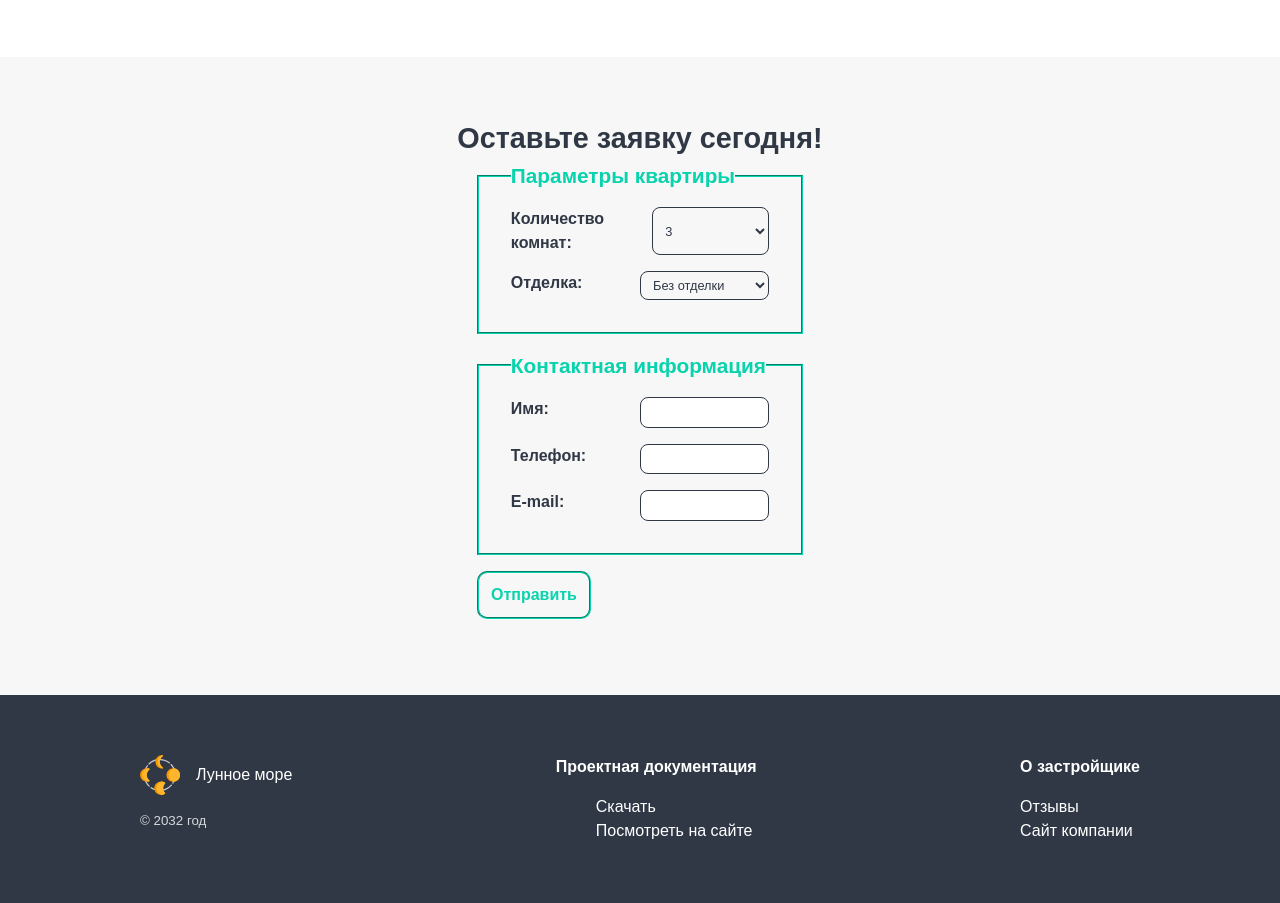
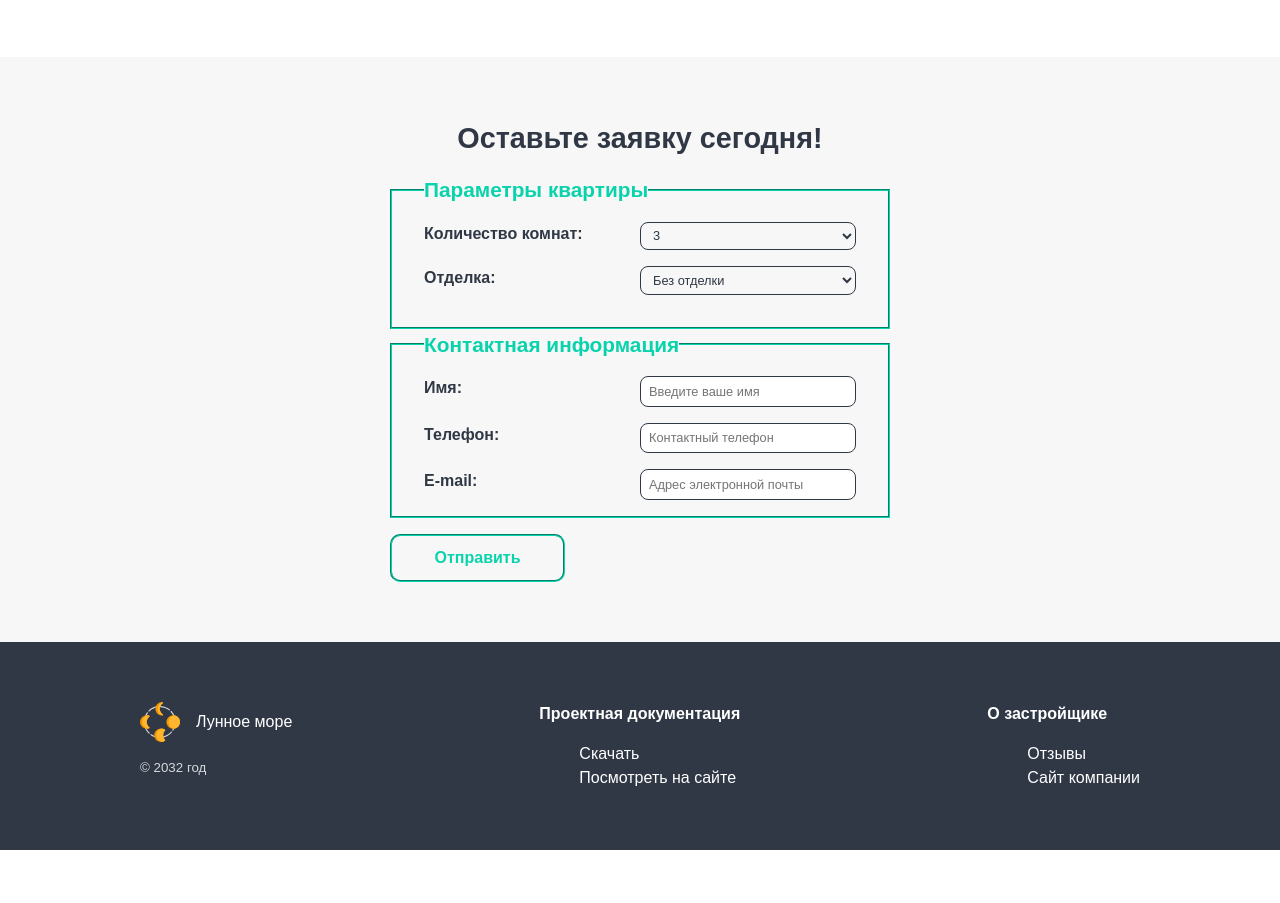
Before and after one commit to BabayevEldar/layout-designer-project-lvl1, a website: page src/index.html in a window 1280 px wide. Shown: the part 1431-2334 px from the top of the page. After the commit the page ends 2281 px from the top, so only its background shows below. Drawn offline with Linux system fonts and the light colour scheme.

Commit message:
Fixed styles, added form checks

```diff
--- a/src/index.html
+++ b/src/index.html
@@ -17,7 +17,7 @@
       <div class="logo w-20 d-flex align-items-center">
         <img src="./assets/logo.svg"
              alt="Logo"
-             class="mr logo__img">
+             class="mr-1 logo__img">
         <span>Лунное море</span>
       </div>
       <nav class="navigation fl-grow-3">
@@ -102,11 +102,13 @@
       </section>
       <section id="booking"
                class="d-flex-column align-items-center bg_cream">
-        <h2>Оставьте заявку сегодня!</h2>
-        <form class="content">
+        <div class="content">
+          <h2 class="text_center">Оставьте заявку сегодня!</h2>
+          <form class="content"
+                onsubmit="alert('Form sended!')">
             <fieldset class="fieldset border_green">
               <legend class="text_green">Параметры квартиры</legend>
-            <div class="d-flex space-between">
+              <div class="d-flex space-between mb-1">
                 <label for="room-options"
                        class="text_bold">Количество комнат:</label>
                 <select id="room-options">
@@ -115,7 +117,7 @@
                   <option>1</option>
                 </select>
               </div>
-            <div class="d-flex space-between">
+              <div class="d-flex space-between mb-1">
                 <label for="room-finishing"
                        class="text_bold">Отделка:</label>
                 <select id="room-finishing">
@@ -125,20 +127,23 @@
                 </select>
               </div>
             </fieldset>
-          <fieldset class="fieldset border_green d-flex-column">
+            <fieldset class="fieldset border_green d-flex-column mb-1">
               <legend class="text_green">Контактная информация</legend>
-            <div class="d-flex space-between">
+              <div class="d-flex space-between mb-1">
                 <label for="name"
                        class="text_bold">Имя:</label>
                 <input id="name"
                        type="text"
+                       placeholder="Введите ваше имя"
                        required />
               </div>
-            <div class="d-flex space-between">
+              <div class="d-flex space-between mb-1">
                 <label for="phone"
                        class="text_bold">Телефон:</label>
                 <input type="tel"
                        id="phone"
+                       pattern="\d*"
+                       placeholder="Контактный телефон"
                        required />
               </div>
               <div class="d-flex space-between">
@@ -146,27 +151,29 @@
                        class="text_bold">E-mail:</label>
                 <input type="email"
                        id="email"
+                       placeholder="Адрес электронной почты"
                        required />
               </div>
             </fieldset>
             <button type="submit"
                     class="btn text_green border_green text_bold">Отправить</button>
           </form>
+        </div>
       </section>
     </main>
     <footer class="footer">
       <section class="d-flex content space-between">
         <div class="logo-wrapper">
-          <div class="logo d-flex align-items-center">
+          <div class="logo d-flex align-items-center mb-1">
             <img src="./assets/logo.svg"
                  alt="Logo"
-                 class="mr logo__img">
+                 class="mr-1 logo__img">
             <span class="text_white">Лунное море</span>
           </div>
           <small class="text_white">&copy; 2032 год</small>
         </div>
         <div class="documentation text_white">
-          <h3 class="text_white">Проектная документация</h3>
+          <h3 class="text_white mb-1">Проектная документация</h3>
           <ul class="list">
             <li><a class="text_white"
                  href="#download">Скачать</a></li>
@@ -175,8 +182,8 @@
           </ul>
         </div>
         <div class="about">
-          <h3 class="text_white">О застройщике</h3>
-          <ul>
+          <h3 class="text_white mb-1">О застройщике</h3>
+          <ul class="list">
             <li><a class="text_white"
                  href="#feedbacks">Отзывы</a></li>
             <li><a class="text_white"
--- a/src/styles/style.css
+++ b/src/styles/style.css
@@ -20,6 +20,11 @@ a {
   cursor: pointer;
 }
 
+select {
+  background-color: unset;
+}
+
+select:focus,
 textarea:focus,
 input:focus,
 button:focus,
@@ -28,14 +33,14 @@ a:focus {
   box-shadow: 0 0 1rem #09d3ac;
 }
 
+input:not(:placeholder-shown):invalid:focus {
+  box-shadow: 0 0 1rem tomato;
+}
+
 small {
   font-size: smaller;
 
   opacity: 0.8;
-}
-
-select {
-  background-color: unset;
 }
 
 legend {
@@ -63,8 +68,12 @@ li {
   width: 20%;
 }
 
-.mr {
+.mr-1 {
   margin-right: 1rem;
+}
+
+.mb-1 {
+  margin-bottom: 1rem;
 }
 
 .d-inln-block {
@@ -165,10 +174,6 @@ section {
   flex-direction: column;
 }
 
-.logo-wrapper > .logo {
-  margin-bottom: 1rem;
-}
-
 .header {
   height: 3.75rem;
   padding: 1rem 2rem;
@@ -224,11 +229,8 @@ main {
 
 /* Form section */
 #booking > .content {
+  width: 500px;
   max-width: 500px;
-}
-
-#booking > form > * {
-  margin-bottom: 1rem;
 }
 
 .fieldset {
@@ -239,10 +241,6 @@ main {
 
 #booking > h2 {
   padding: unset;
-}
-
-#booking > form > fieldset > *:not(:first-child) {
-  margin-bottom: 1rem;
 }
 
 #booking button {
@@ -265,10 +263,6 @@ form div > :nth-child(2) {
   background-color: #303846;
 }
 
-.footer h3 {
-  margin-bottom: 1rem;
-}
-
 .list {
   padding-left: 2.5rem;
 }
```
Lines whose indentation alone changed are shown as unchanged.
